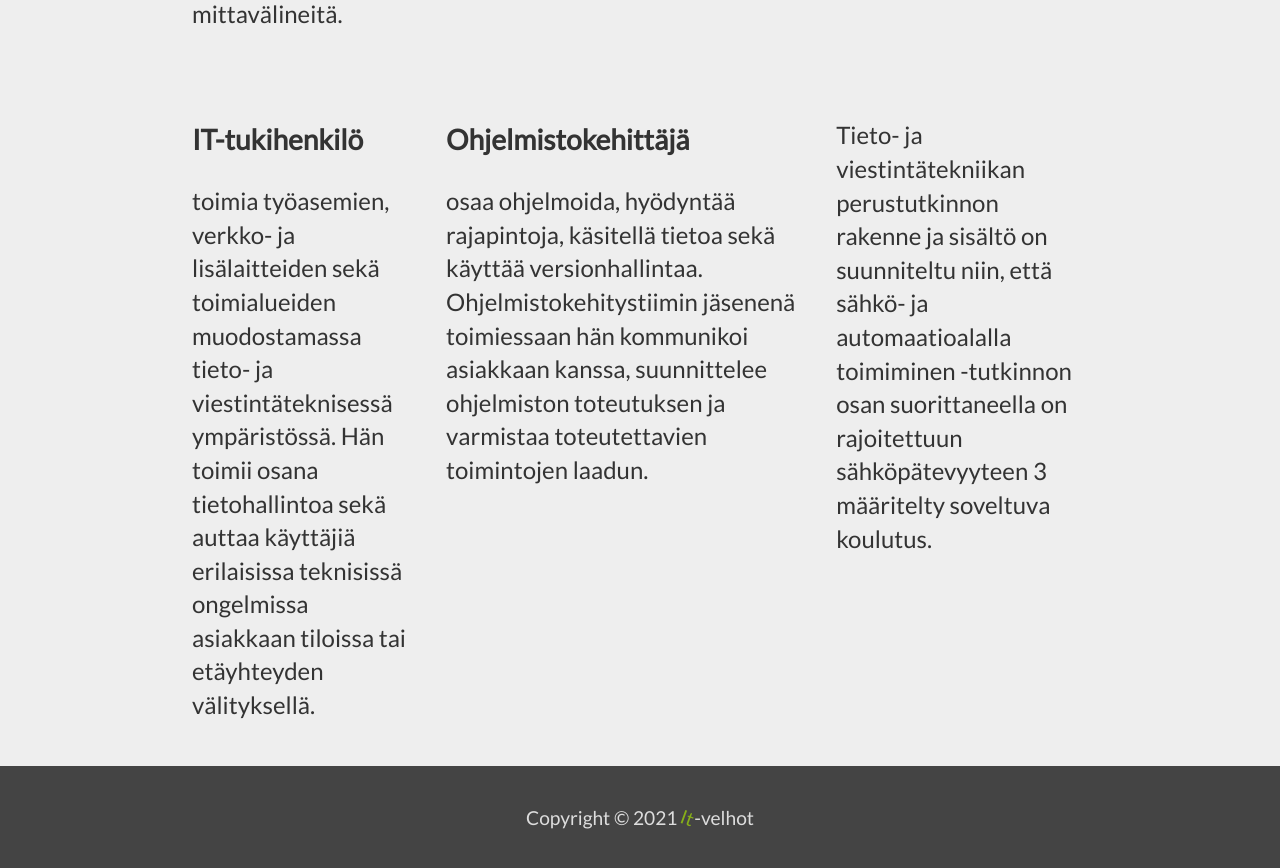
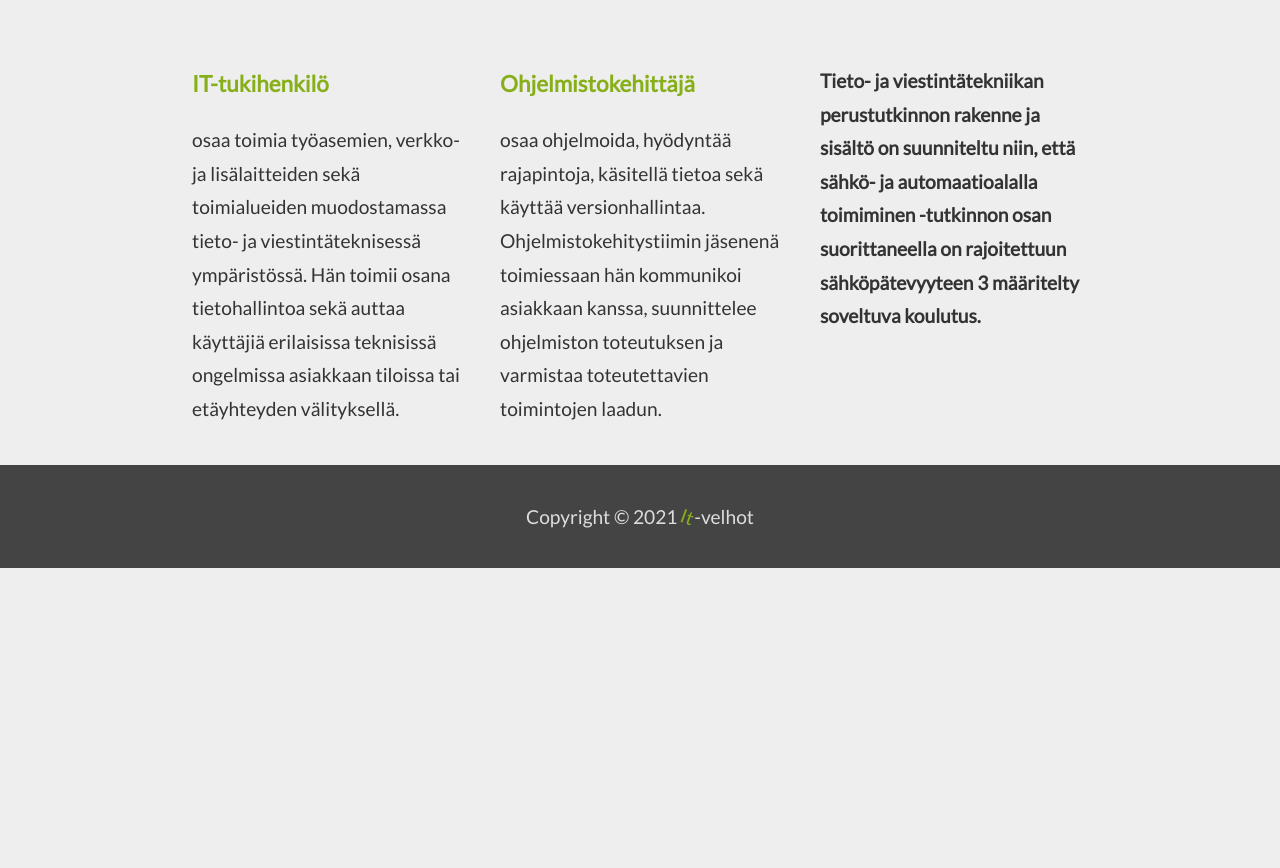
Before and after one commit to HaMa685/Responsiivinen-verkkosivu-HTML-CSS, a plain HTML site: page index.html in a window 1280 px wide. Shown: the part 1469-2337 px from the top of the page. After the commit the page ends 2037 px from the top, so only its background shows below. Drawn offline with Linux system fonts and the light colour scheme.

Commit message:
Otsikkojen muokkausta, hienosäätöä.

```diff
--- a/index.html
+++ b/index.html
@@ -53,14 +53,14 @@
             </div>
             <div>
                 <h3> IT-tukihenkilö </h3>
-                <p> toimia työasemien, verkko- ja lisälaitteiden sekä toimialueiden muodostamassa tieto- ja viestintäteknisessä ympäristössä. Hän toimii osana tietohallintoa sekä auttaa käyttäjiä erilaisissa teknisissä ongelmissa asiakkaan tiloissa tai etäyhteyden välityksellä.</p>
+                <p> osaa toimia työasemien, verkko- ja lisälaitteiden sekä toimialueiden muodostamassa tieto- ja viestintäteknisessä ympäristössä. Hän toimii osana tietohallintoa sekä auttaa käyttäjiä erilaisissa teknisissä ongelmissa asiakkaan tiloissa tai etäyhteyden välityksellä.</p>
             </div>
             <div>
                 <h3> Ohjelmistokehittäjä </h3>
                 <p> osaa ohjelmoida, hyödyntää rajapintoja, käsitellä tietoa sekä käyttää versionhallintaa. Ohjelmistokehitystiimin jäsenenä toimiessaan hän kommunikoi asiakkaan kanssa, suunnittelee ohjelmiston toteutuksen ja varmistaa toteutettavien toimintojen laadun. </p>
             </div>
             <div>
-                <p> Tieto- ja viestintätekniikan perustutkinnon rakenne ja sisältö on suunniteltu niin, että sähkö- ja automaatioalalla toimiminen -tutkinnon osan suorittaneella on rajoitettuun sähköpätevyyteen 3 määritelty soveltuva koulutus. </p>
+                <p> <b> Tieto- ja viestintätekniikan perustutkinnon rakenne ja sisältö on suunniteltu niin, että sähkö- ja automaatioalalla toimiminen -tutkinnon osan suorittaneella on rajoitettuun sähköpätevyyteen 3 määritelty soveltuva koulutus.</b> </p>
             </div>
         </section>
     </main>
--- a/style.css
+++ b/style.css
@@ -96,6 +96,7 @@ header nav a:hover {
 }
 
 .ingressi::first-letter {
+    color: var(--highligt);
     float: left;
     font-size: 3.2em;
     line-height: 1em;
@@ -186,8 +187,12 @@ section {
 .laatikot {
     display: grid;
     grid-template-columns: 1fr 1fr 1fr;
-    font-size: 1em;
+    font-size: 0.8em;
     grid-gap: 40px;
+}
+
+.laatikot h3 {
+    color: var(--highligt);
 }
 
 
```
Also changed, not shown: arviointi.html (+2 -2 lines).
